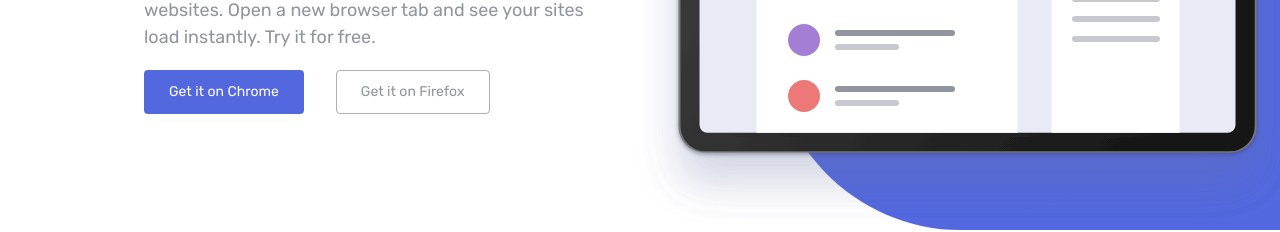
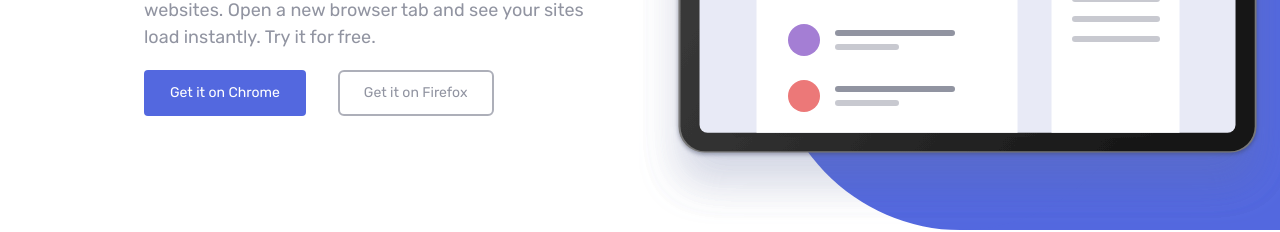
Before and after one commit to stivenm16/bookmarck--landing-page, a React (Vite) app: page / in a window 1280 px wide. In both pictures the pointer is over the button "Get it on Firefox". Shown: the part 418-650 px from the top of the page. Built offline with nearby package versions, Linux system fonts and the light colour scheme.

Commit message:
border adjust

```diff
--- a/src/components/MainContent/index.css
+++ b/src/components/MainContent/index.css
@@ -50,27 +50,29 @@ h1 {
 #chrome {
     color: #FFF;
     background-color: hsl(231, 69%, 60%);
-    border: 1px solid hsla(231, 69%, 60%, 0);
+    border: 2px solid hsla(231, 69%, 60%, 0);
     transition: 1s;
 }
 
 #firefox {
     background-color: hsla(229, 8%, 60%, 0.059);
-    border: 1px solid hsla(229, 8%, 60%, 0);
+    border: 2px solid hsla(229, 8%, 60%, 0);
     box-shadow: 0px 5px 8px 0px rgba(0,0,0,0.16);
     transition: 1s;
     color: hsl(229, 8%, 60%);
+
 }
 
 #firefox:hover {
-    border: 1px solid hsla(229, 8%, 60%, 0.746);
+    border: 2px solid hsla(229, 8%, 60%, 0.746);
     background-color: transparent;
     box-shadow: none;
+    border-radius: 6px;
 }
 
 #chrome:hover {
     background-color: transparent;
-    border: 1px solid hsl(231, 69%, 60%);
+    border: 2px solid hsl(231, 69%, 60%);
     color:hsl(231, 69%, 60%)
 }
 
```
